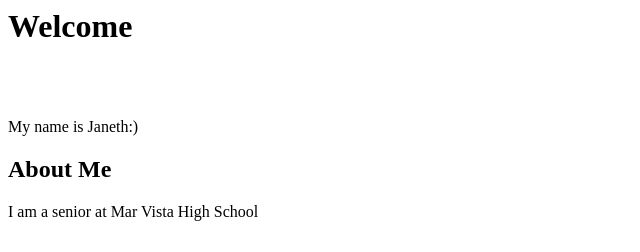
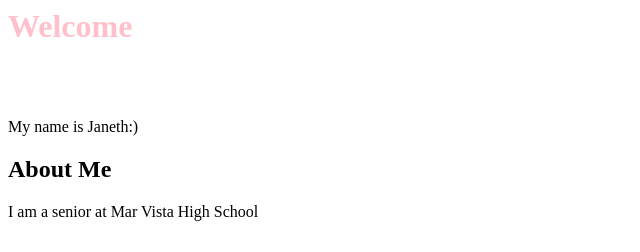
Before and after one commit to Janethramirez/Janethramirez.github.io, a plain HTML site: page index.html in a window 1280 px wide. Shown: the top 252 px of the page, without its empty margins (0-640 px from the left). Drawn offline with Linux system fonts and the light colour scheme.

Commit message:
Update index.html

```diff
--- a/index.html
+++ b/index.html
@@ -1,5 +1,10 @@
 <HTML>
 <head>
+  <style>
+    h1 {
+      color:pink;
+    }
+    </style>
 </head>
 <body>
 <h1>Welcome</h1>
```
